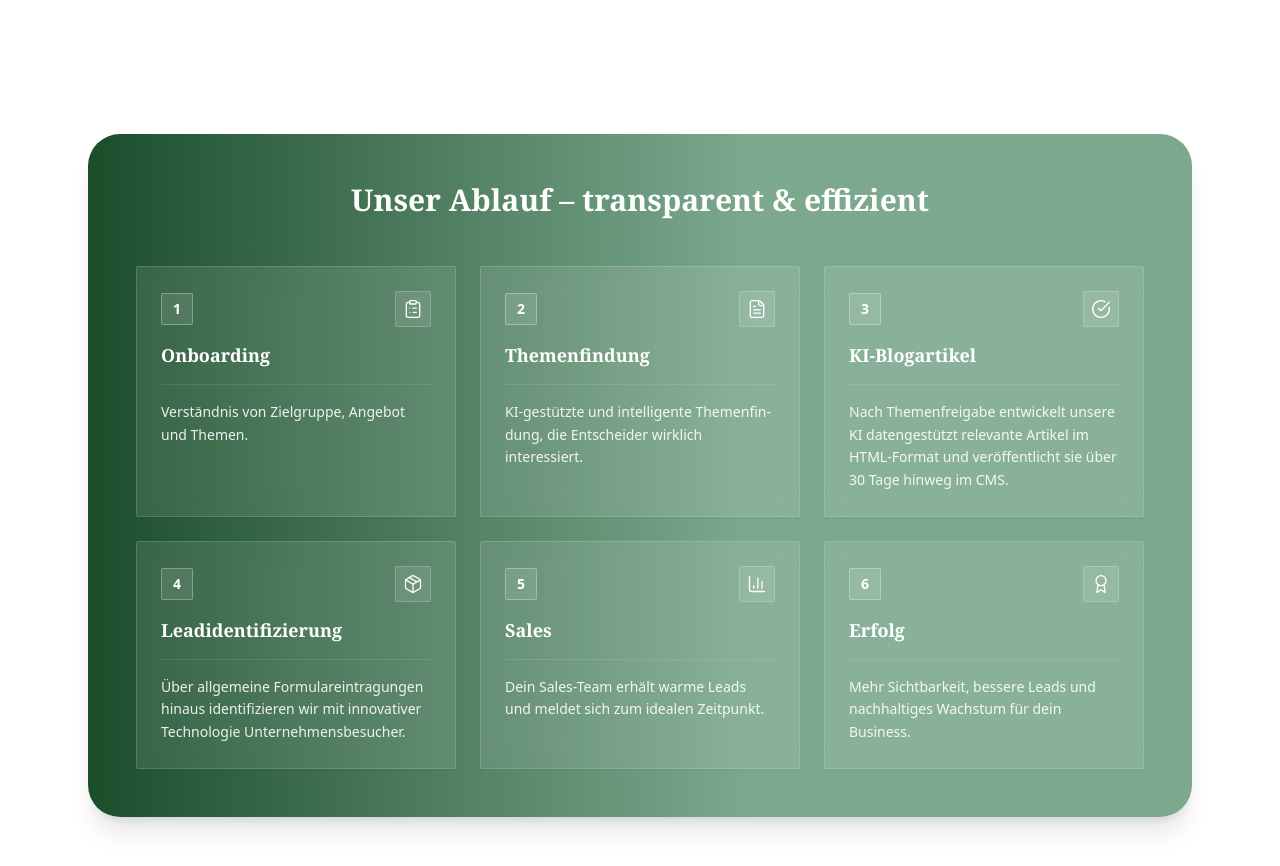
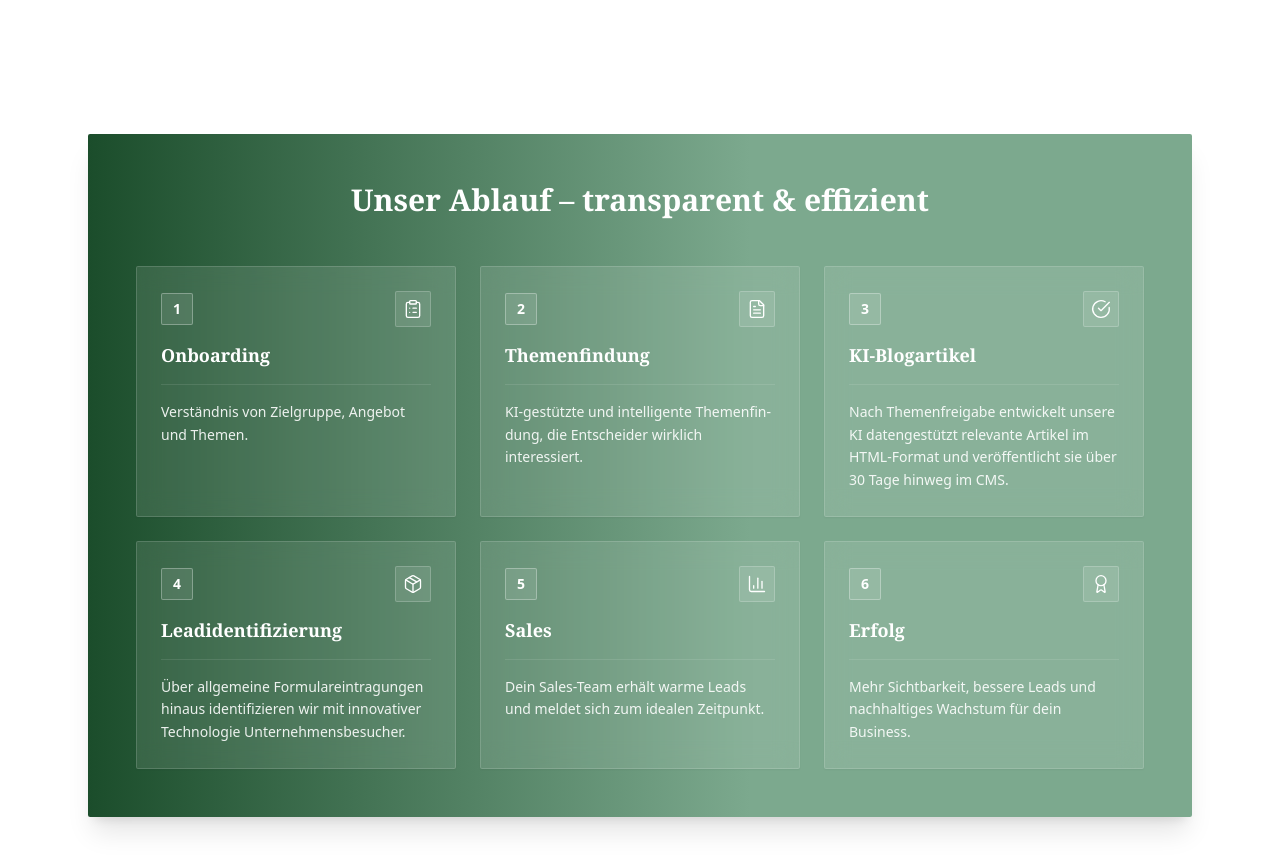
Before and after one commit to lennartnm/findbar_website, a Next.js app: page / in a window 1280 px wide. Shown: the part 6360-7226 px from the top of the page. Built offline with nearby package versions, Linux system fonts and the light colour scheme.

Commit message:
Update page.tsx

```diff
--- a/src/app/page.tsx
+++ b/src/app/page.tsx
@@ -1169,7 +1169,7 @@ function AblaufSection() {
     <section id="ablauf" className="py-20">
       <div className={containerClass}>
         <div
-          className="relative overflow-hidden rounded-sm md:rounded-[32px] text-white shadow-xl"
+          className="relative overflow-hidden rounded-sm  text-white shadow-xl"
           style={{ background: `linear-gradient(to right, ${RG600} 0%, ${RG300} 60%)` }}
         >
           <div className="relative z-10 px-6 py-12 md:px-12">
@@ -1224,7 +1224,7 @@ function AblaufSection() {
           </div>
 
           {/* zarter Innenrand */}
-          <div className="pointer-events-none absolute inset-0 rounded-sm md:rounded-[32px] ring-1 ring-white/10" />
+          <div className="pointer-events-none absolute inset-0 rounded-sm ring-1 ring-white/10" />
         </div>
       </div>
     </section>
```
